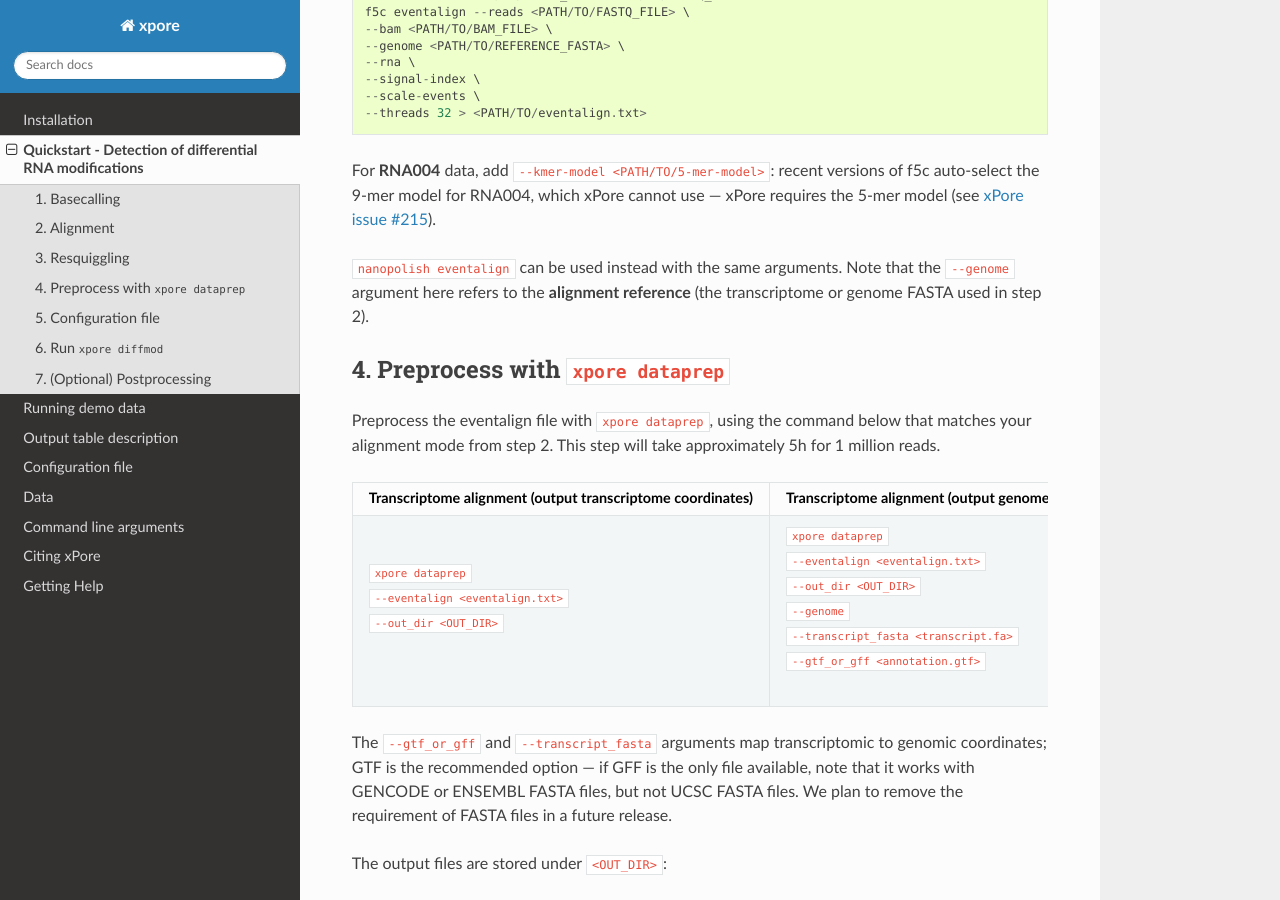
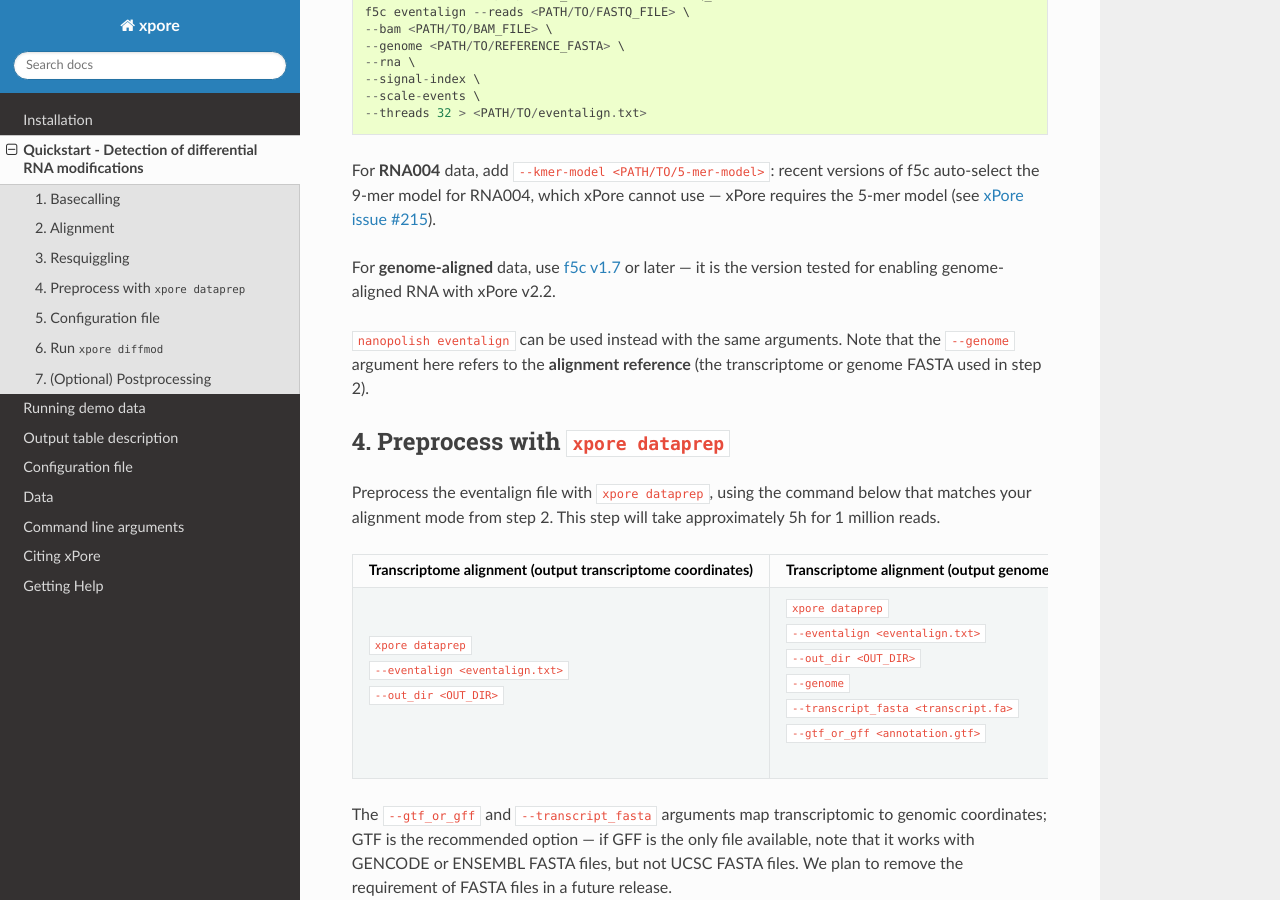
Before and after one commit to GoekeLab/xpore, a Sphinx documentation site: the page built from docs/source/quickstart.rst, in a window 1280 px wide and 900 px high, scrolled down 2355 px. Built offline with Sphinx 7.4.7 and the Read the Docs theme 3.1.0, drawn with Linux system fonts in a browser that asks for light colours.

Commit message:
docs update: added f5c release tag (version compatible with genome alignment)

```diff
--- a/docs/source/quickstart.rst
+++ b/docs/source/quickstart.rst
@@ -84,6 +84,8 @@ Resquiggle (align the raw signal to the reference) to produce the eventalign fil
     --threads 32 > <PATH/TO/eventalign.txt>
 
 For **RNA004** data, add ``--kmer-model <PATH/TO/5-mer-model>``: recent versions of f5c auto-select the 9-mer model for RNA004, which xPore cannot use — xPore requires the 5-mer model (see `xPore issue #215 <https://github.com/GoekeLab/xpore/issues/215>`_).
+
+For **genome-aligned** data, use `f5c v1.7 <https://github.com/hasindu2008/f5c/releases/tag/v1.7>`_ or later — it is the version tested for enabling genome-aligned RNA with xPore v2.2.
 
 ``nanopolish eventalign`` can be used instead with the same arguments. Note that the ``--genome`` argument here refers to the **alignment reference** (the transcriptome or genome FASTA used in step 2).
 
```
Also changed, not shown: README.md (+1 -1 lines).
